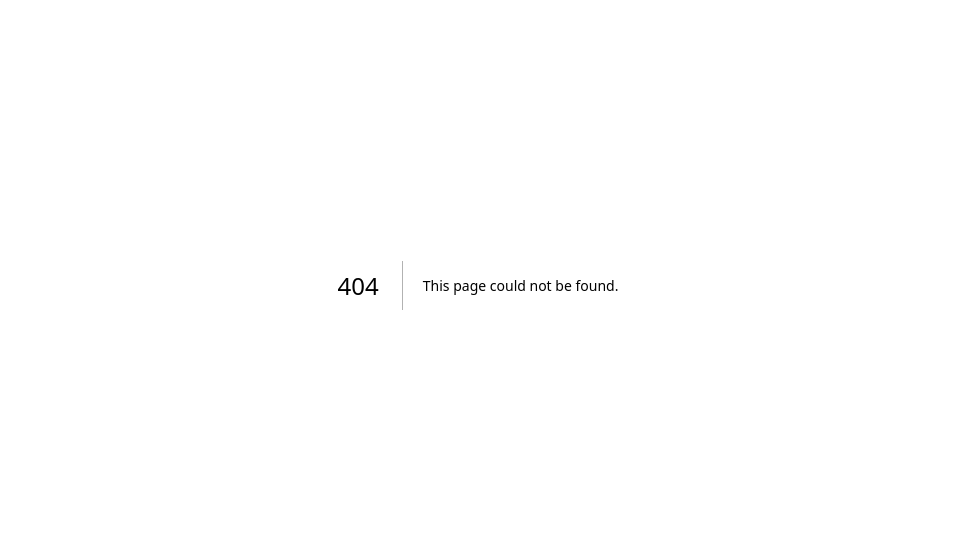
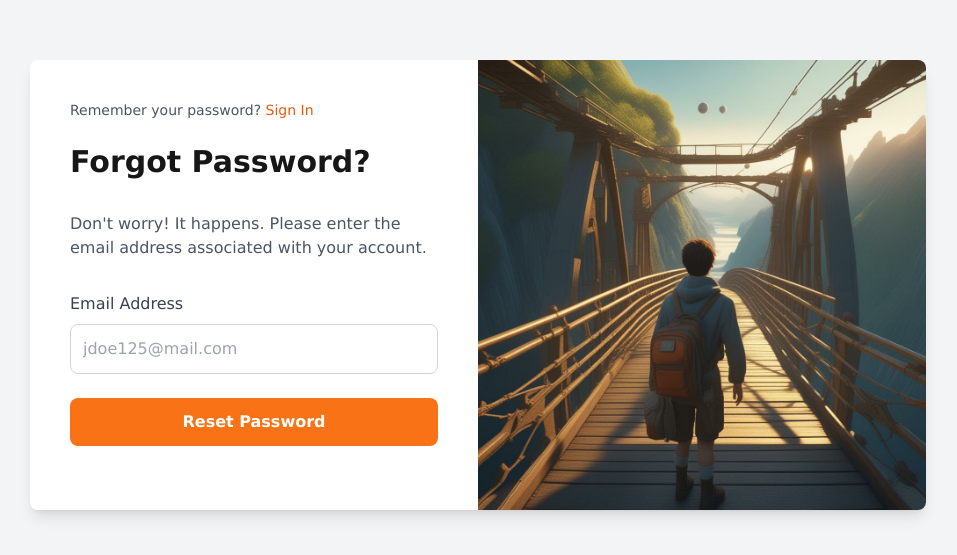
Before and after one commit to reyandabreo/Map-My-Trip, a Next.js app: page /user-auth/ForgotPassword in a window 1280 px wide. Before the commit this address had no page. Shown: the part 115-670 px from the top of the page, without its empty margins (162-1119 px from the left). Built offline with nearby package versions, Linux system fonts and the light colour scheme.

Commit message:
forgot page added

```diff
--- /dev/null
+++ b/app/user-auth/ForgotPassword/page.js
@@ -0,0 +1,99 @@
+"use client"
+import React, { useState } from 'react';
+
+const ForgotPassword = () => {
+  const [email, setEmail] = useState('');
+  const [error, setError] = useState('');
+  const [success, setSuccess] = useState('');
+
+  const validateEmail = (email) => {
+    const emailRegex = /^[^\s@]+@[^\s@]+\.[^\s@]+$/;
+    return emailRegex.test(email);
+  };
+
+  const handleSubmit = (e) => {
+    e.preventDefault();
+    setError('');
+    setSuccess('');
+
+    if (!email) {
+      setError('Please enter your email address');
+      return;
+    }
+
+    if (!validateEmail(email)) {
+      setError('Please enter a valid email address');
+      return;
+    }
+
+    // Here you would typically make an API call to handle password reset
+    // For demo purposes, we'll just show a success message
+    setSuccess('Password reset link has been sent to your email');
+    setEmail('');
+  };
+
+  return (
+    <div className="flex min-h-screen items-center justify-center bg-gray-100 p-4">
+      <div className="bg-white rounded-lg shadow-lg max-w-4xl w-full flex" style={{ margin: "20px", maxHeight: "90vh" }}>
+        <div className="w-1/2 p-10 overflow-y-auto">
+          <div className="mb-6 text-sm text-gray-600">
+            Remember your password?{" "}
+            <a href="/user-auth/SignIn" className="text-orange-600 hover:underline">
+              Sign In
+            </a>
+          </div>
+
+          <h2 className="text-3xl font-bold mb-8">Forgot Password?</h2>
+          <p className="text-gray-600 mb-8">
+            Don't worry! It happens. Please enter the email address associated with your account.
+          </p>
+
+          <form onSubmit={handleSubmit}>
+            <div className="mb-6">
+              <label htmlFor="email" className="block text-gray-700 font-medium mb-2">
+                Email Address
+              </label>
+              <input
+                type="email"
+                id="email"
+                className={`w-full p-3 border ${error ? "border-red-500" : "border-gray-300"} rounded-lg`}
+                placeholder="jdoe125@mail.com"
+                value={email}
+                onChange={(e) => setEmail(e.target.value)}
+              />
+              {error && (
+                <p className="text-red-500 text-sm mt-2">
+                  {error}
+                </p>
+              )}
+              {success && (
+                <p className="text-green-500 text-sm mt-2">
+                  {success}
+                </p>
+              )}
+            </div>
+
+            <button
+              type="submit"
+              className="w-full py-3 bg-orange-500 text-white font-semibold rounded-lg hover:bg-orange-400 transition mb-6"
+            >
+              Reset Password
+            </button>
+          </form>
+        </div>
+
+        <div className="w-1/2 rounded-r-lg flex items-center justify-center">
+          <div
+            className="w-full h-full bg-cover bg-center"
+            style={{
+              backgroundImage: `url('/images/lost.jpeg')`,
+              borderRadius: "0 8px 8px 0",
+            }}
+          ></div>
+        </div>
+      </div>
+    </div>
+  );
+};
+
+export default ForgotPassword;
--- a/app/user-auth/SignIn/page.js
+++ b/app/user-auth/SignIn/page.js
@@ -81,6 +81,12 @@ function Login() {
               )}
             </div>
 
+            <div className="mb-6 text-sm text-gray-600">
+            <a href="/user-auth/ForgotPassword" className="text-orange-600 hover:underline">
+              forgot password?
+            </a>
+          </div>
+
             <div className="flex items-center mb-6">
               <input
                 type="checkbox"
```
Also changed, not shown: public/images/lost.jpeg (added).
